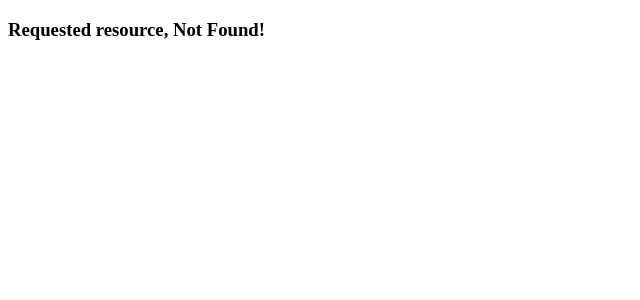
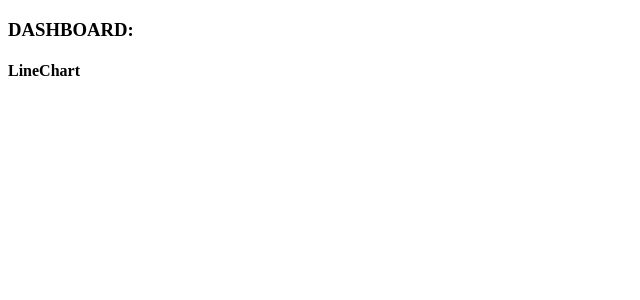
Before and after one commit to vishu938-archive/NextJs, a Next.js app: page /dashboard in a window 1280 px wide. Before the commit this address had no page. Shown: the top 300 px of the page, without its empty margins (0-640 px from the left). Built offline with nearby package versions, Linux system fonts and the light colour scheme.

Commit message:
File Colocation in same or different folders in Next JS

```diff
--- /dev/null
+++ b/src/app/dashboard/page.js
@@ -0,0 +1,30 @@
+// Topic: File Colocation in Next.js
+// In Next.js, file colocation means keeping files (like components, styles, and tests) close to where they are used.
+// This helps in organizing the project and makes it easier to maintain.
+
+// Example in this file:
+// The 'page.js' file is colocated inside the 'dashboard' folder under 'app'.
+// This is because it defines the route '/dashboard'.
+// Keeping the file here makes it clear that it is responsible for the '/dashboard' route.
+
+// If you need to use a component from the 'components' folder, you can import it here.
+// For example:
+// import DashboardComponent from '@/components/DashboardComponent';
+// This allows you to separate reusable components while keeping route-specific logic in the 'app' directory.
+
+import LineChart from "@/components/dashboard/line-chart";
+
+function BarChart() {
+  return <h3>Bar Chart</h3>;
+}
+
+const Dashboard = () => {
+  return (
+    <div>
+      <h3>DASHBOARD:</h3>
+      <LineChart />
+    </div>
+  );
+};
+
+export default Dashboard;
--- /dev/null
+++ b/src/components/dashboard/line-chart.js
@@ -0,0 +1,5 @@
+const LineChart = () => {
+  return <h4>LineChart</h4>;
+};
+
+export default LineChart;
```
Also changed, not shown: 1 other file (tests, documents, lock files or other folders).
